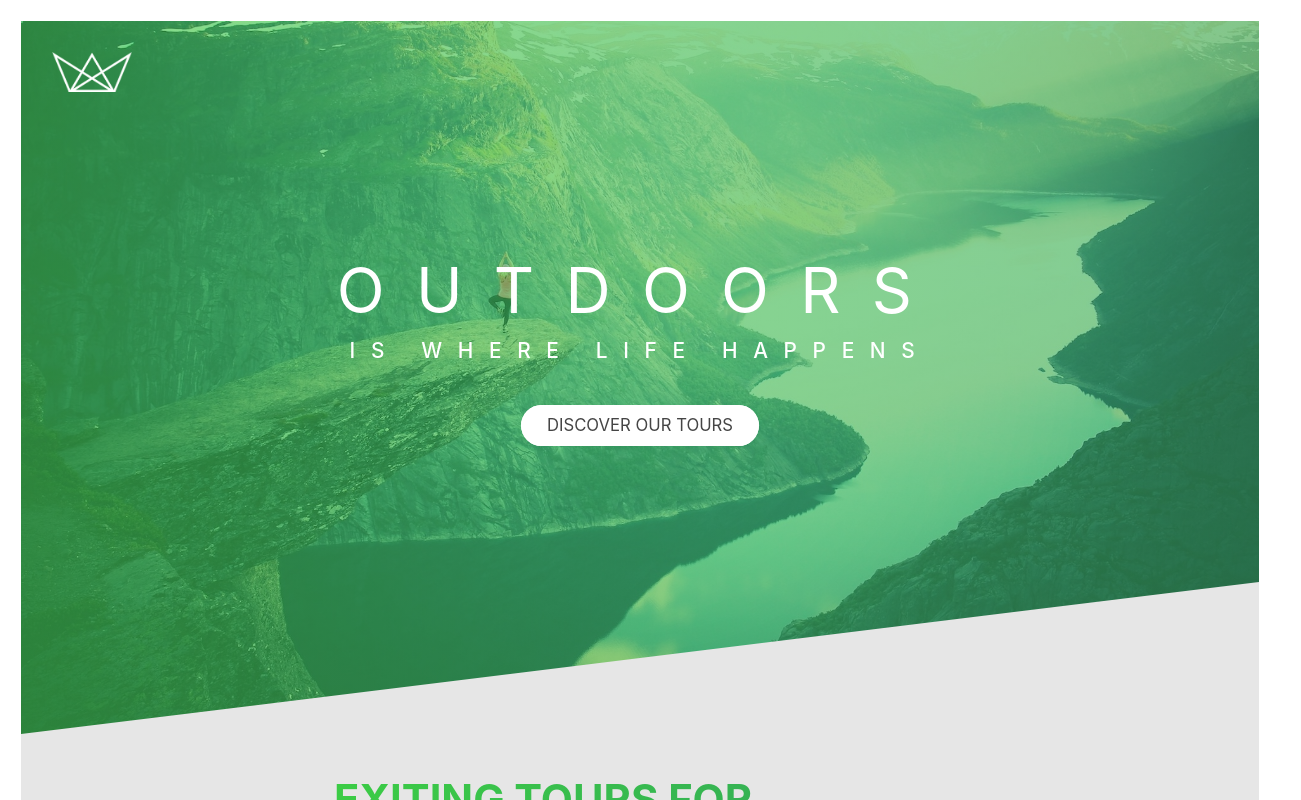
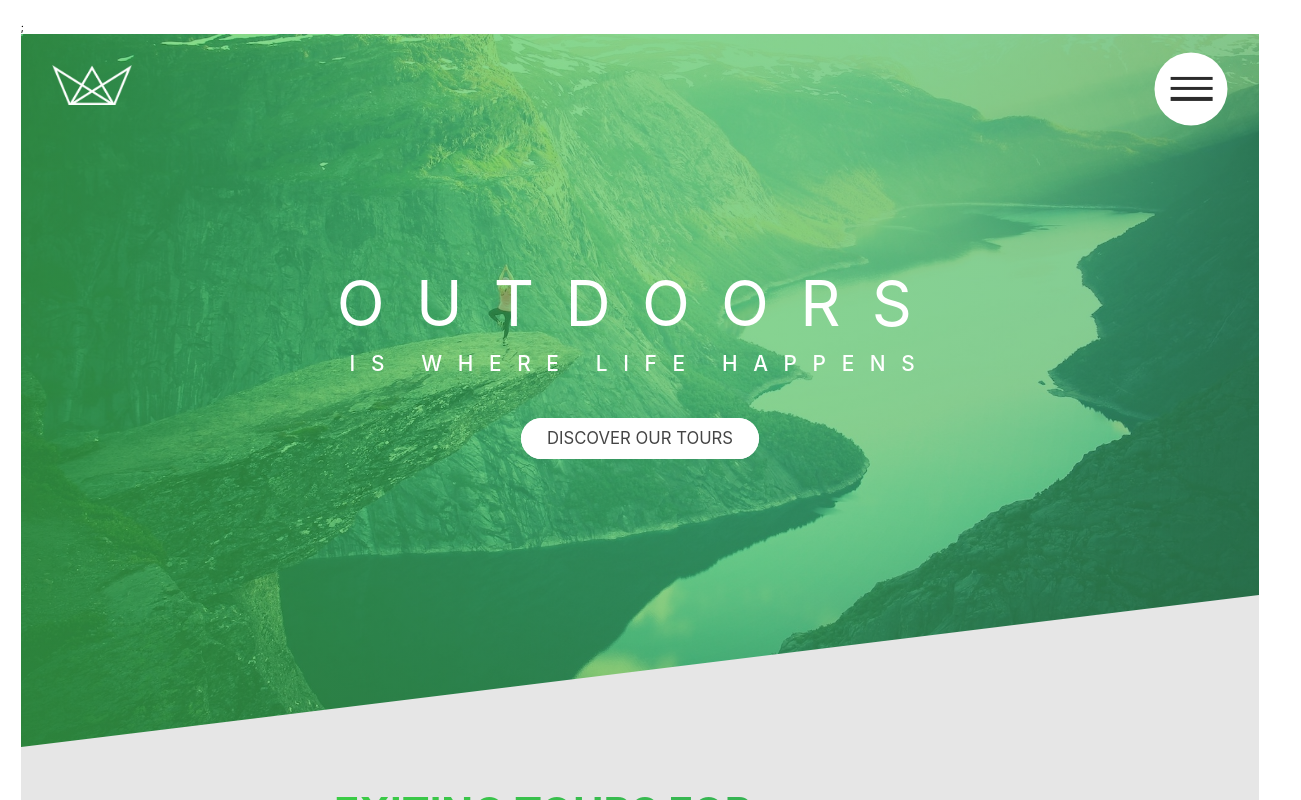
Before and after one commit to Hassen-Ahmed/Nartures, a React (Create React App) app: page / in a window 1280 px wide. Shown: the top 800 px of the page, 1301 px wide, since content can reach past the window. Built offline with nearby package versions, Linux system fonts and the light colour scheme.

Commit message:
add menu button

```diff
--- a/src/1-7-pattern/base/_animation.scss
+++ b/src/1-7-pattern/base/_animation.scss
@@ -18,3 +18,36 @@
     transform: translateX(0rem);
   }
 }
+
+@keyframes menuBtn {
+  0% {
+    opacity: 0;
+    transform: translateX(2rem);
+  }
+  100% {
+    opacity: 1;
+    transform: translateX(0rem);
+  }
+}
+
+@keyframes menuListsChecked {
+  0% {
+    opacity: 0;
+    transform: translateX(20rem);
+  }
+  100% {
+    opacity: 1;
+    transform: translateX(0rem);
+  }
+}
+
+@keyframes menuBtnSkewX {
+  0% {
+    transform: skewX(20deg);
+  }
+  30% {
+    transform: skewX(-20deg);
+  }
+  100% {
+  }
+}
--- a/src/1-7-pattern/base/_base.scss
+++ b/src/1-7-pattern/base/_base.scss
@@ -17,4 +17,6 @@ body {
   -webkit-font-smoothing: antialiased;
   -moz-osx-font-smoothing: grayscale;
   padding: 2rem;
+  padding-bottom: 0rem;
+  position: relative;
 }
--- /dev/null
+++ b/src/1-7-pattern/pages/Footer.tsx
@@ -0,0 +1,40 @@
+import React from "react";
+
+const logoImg = require("../../assets/img/logo-green-1x.png");
+// const logoImg2 = "../assets/img/logo-green-1x.png";
+
+const Footer: React.FC = () => {
+  return (
+    <div className="footer">
+      <div className="footer__upper">
+        <img src={logoImg} alt="logo" />
+      </div>
+      <div className="footer__bottom">
+        <div className="footer__left">
+          <div className="footer__left--inner">
+            <h2>COMPANY</h2>
+            <h2>CONTACT US</h2>
+            <h2>CARRERS</h2>
+            <h2>PRIVACY POLICY</h2>
+            <h2>TERMS</h2>
+          </div>
+        </div>
+        <div className="footer__right">
+          <p>
+            Build by <span className="footer__right--span">Hassen Abdela</span>
+            from online course
+            <br />
+            <span className="footer__right--span"> ADVANCED CSS</span> AND{" "}
+            <span className="footer__right--span"> SASS </span> and also{" "}
+            <span className="footer__right--span"> React js</span>. Some of the
+            presented Cs5 feature are highly experimental and may not work in
+            all browsers, or may work in a different way at the time of watching
+            this video. WEb development chnages quickly, just live with it
+          </p>
+        </div>
+      </div>
+    </div>
+  );
+};
+
+export default Footer;
--- a/src/1-7-pattern/pages/Form.tsx
+++ b/src/1-7-pattern/pages/Form.tsx
@@ -1,6 +1,7 @@
 import React from "react";
 
 const bgPic: string = require("../../assets/img/nat-10.jpg");
+
 const Form: React.FC = () => {
   return (
     <div className="form">
--- /dev/null
+++ b/src/1-7-pattern/pages/Menu.tsx
@@ -0,0 +1,64 @@
+import React from "react";
+
+const Menu = () => {
+  return (
+    <div className="menu">
+      <input type="checkbox" id="radio" />
+      <label htmlFor="radio">
+        <div className="menu__btn">
+          <span></span>
+        </div>
+      </label>
+      {/* <div className="menu__corner-container"> */}
+      {/* <div className="menu__btn-container"> */}
+      {/* <input className="menu__input" type="checkbox" id="radio" />
+          <label htmlFor="radio">
+            <div className="menu__btn">
+              <span></span>
+            </div>
+          </label> */}
+      {/* </div> */}
+      {/* </div> */}
+      <div className="menu__bg"></div>
+      <div className="menu__lists">
+        {/* 01 */}
+        <div className="menu__list ">
+          <div className="menu__list-bg"></div>
+          <h1>
+            01<span></span>ABOUT NATURES
+          </h1>
+        </div>
+        {/* 02 */}
+        <div className="menu__list ">
+          <div className="menu__list-bg"></div>
+          <h1>
+            02<span></span>YOUR BENEFITS
+          </h1>
+        </div>
+        {/* 03 */}
+        <div className="menu__list ">
+          <div className="menu__list-bg"></div>
+          <h1>
+            03<span></span>POPULAR TOURS
+          </h1>
+        </div>
+        {/* 04 */}
+        <div className="menu__list ">
+          <div className="menu__list-bg"></div>
+          <h1>
+            04<span></span>STORIES
+          </h1>
+        </div>
+        {/* 05 */}
+        <div className="menu__list ">
+          <div className="menu__list-bg"></div>
+          <h1>
+            05<span></span>BOOK NOW
+          </h1>
+        </div>
+      </div>
+    </div>
+  );
+};
+
+export default Menu;
--- /dev/null
+++ b/src/1-7-pattern/pages/_footer.scss
@@ -0,0 +1,82 @@
+// starging here...
+.footer {
+  height: 70vh;
+  width: 100%;
+  background-color: rgba($grey-05, 0.96);
+  margin-top: -1.5rem;
+  padding: 10rem 20rem;
+
+  &__upper {
+    @include flexyColumn;
+    margin-bottom: 10rem;
+  }
+  &__bottom {
+    display: flex;
+    justify-content: center;
+    align-items: flex-start;
+    gap: 30rem;
+    // background-color: rebeccapurple;
+  }
+
+  &__left {
+    flex-basis: 50%;
+    display: flex;
+    justify-content: flex-end;
+  }
+
+  &__left--inner {
+    display: flex;
+    justify-content: flex-end;
+
+    width: 81%;
+    border-top: 0.1rem solid rgba($grey-02, 1);
+    padding-top: 2rem;
+
+    h2 {
+      color: $white-color;
+      font-size: 1.5rem;
+      font-weight: 400;
+      transition: all 0.3s ease;
+
+      &:not(h2:last-child) {
+        margin-right: 1.4rem;
+      }
+
+      &:hover {
+        text-shadow: 0.3rem 0.5rem 2rem rgba(0, 0, 0, 0.99);
+        background-color: $grey-04;
+        transform: scale(1.2) rotateZ(10deg);
+        color: $primary-green-light;
+        border-radius: 1rem;
+      }
+    }
+  }
+
+  &__right {
+    flex-basis: 50%;
+    color: $white-color;
+    margin: 0 1rem;
+    padding-top: 2rem;
+    font-size: 1.5rem;
+    font-weight: 400;
+    border-top: 0.1rem solid rgba($grey-02, 1);
+
+    p {
+      line-height: 2.4rem;
+    }
+  }
+
+  &__right--span {
+    display: inline-block;
+    transition: all 0.3s ease;
+    text-transform: uppercase;
+
+    &:hover {
+      text-shadow: 0.3rem 0.5rem 2rem rgba(0, 0, 0, 0.99);
+      background-color: $grey-04;
+      transform: scale(1.2) rotateZ(10deg);
+      color: $primary-green-light;
+      border-radius: 1rem;
+    }
+  }
+}
--- /dev/null
+++ b/src/1-7-pattern/pages/_menu.scss
@@ -0,0 +1,164 @@
+// starting here...
+.menu {
+  position: absolute;
+  z-index: 100;
+  width: 100vw;
+  height: 100vh;
+  display: flex;
+  @include flexyColumn;
+
+  &__lists {
+    z-index: 110;
+    opacity: 0;
+    transition: all 0.25s ease;
+    display: flex;
+    flex-direction: column;
+    justify-content: center;
+    align-items: center;
+    position: fixed;
+  }
+  &__list {
+    margin: 1.5rem;
+    padding: 0 1.5rem;
+    cursor: pointer;
+    position: relative;
+
+    &:hover h1 {
+      color: $primary-green-light;
+      transform: skewX(0deg);
+      animation: menuBtn 0.3s ease;
+    }
+
+    &:hover div {
+      clip-path: polygon(0 0, 100% 0, 100% 100%, 0 100%);
+      animation: menuBtnSkewX 0.2s ease;
+    }
+    div {
+      position: absolute;
+      top: 0;
+      left: 0;
+      width: 100%;
+      height: 100%;
+      background: $white-color;
+      clip-path: polygon(100% 0, 100% 0, 100% 100%, 100% 100%);
+      transition: all 0.15s ease;
+    }
+
+    h1 {
+      color: $white-color;
+      font-size: 3rem;
+      font-weight: 300;
+      text-align: center;
+      transition: all 0.3s ease;
+
+      span {
+        display: inline-block;
+        width: 1.5rem;
+      }
+    }
+  }
+
+  & input:checked ~ &__lists {
+    opacity: 1;
+
+    animation: menuListsChecked 0.3s ease;
+  }
+
+  & input:checked ~ &__bg {
+    transform: scale(200);
+  }
+
+  input:checked ~ label span {
+    background-color: transparent;
+  }
+  input:checked ~ label span::after {
+    transform: rotate(45deg);
+    top: 80%;
+  }
+  input:checked ~ label span::before {
+    transform: rotate(-45deg);
+    top: 80%;
+  }
+  input {
+    display: none;
+  }
+
+  label {
+    width: 7rem;
+    height: 7rem;
+    position: fixed;
+    top: 5rem;
+    right: 5rem;
+    z-index: 130;
+  }
+
+  &__btn {
+    width: 7rem;
+    height: 7rem;
+    background-color: $white-color;
+    position: absolute;
+    top: 50%;
+    left: 50%;
+    transform: translate(-50%, -50%);
+    border-radius: 50%;
+    z-index: 120;
+
+    span {
+      z-index: 120;
+      width: 4rem;
+      height: 0.3rem;
+      background-color: $grey-05;
+      position: absolute;
+      top: 50%;
+      left: 50%;
+      transform: translate(-50%, -50%);
+      transition: all 0.3s ease;
+
+      &::before {
+        content: "";
+        display: block;
+        width: 100%;
+        height: 100%;
+        position: absolute;
+        top: -0.99rem;
+        left: 0;
+        background-color: $grey-05;
+        transition: all 0.3s ease;
+      }
+      &::after {
+        content: "";
+        display: block;
+        width: 100%;
+        height: 100%;
+        position: absolute;
+        top: 0.99rem;
+        left: 0;
+        background-color: $grey-05;
+        transition: all 0.3s ease;
+      }
+    }
+    &:hover span::before {
+      top: -0.8rem;
+    }
+
+    &:hover span::after {
+      top: 0.8rem;
+    }
+  }
+
+  &__bg {
+    z-index: 110;
+    width: 2rem;
+    height: 2rem;
+    position: fixed;
+    top: 8rem;
+    right: 8rem;
+    border-radius: 50%;
+    background-image: radial-gradient(
+      $primary-green-dark,
+      $primary-green-light
+    );
+    box-shadow: 0.3rem 0.5rem 2rem rgba(0, 0, 0, 0.15);
+    transition: all 0.2s cubic-bezier(0.45, 0.63, 1, 0.4);
+  }
+}
--- a/src/App.tsx
+++ b/src/App.tsx
@@ -2,18 +2,22 @@ import React from "react";
 import Book from "./1-7-pattern/pages/Book";
 import Comment from "./1-7-pattern/pages/Comment";
 import Explore from "./1-7-pattern/pages/Explore";
+import Footer from "./1-7-pattern/pages/Footer";
 import Form from "./1-7-pattern/pages/Form";
 import Home from "./1-7-pattern/pages/Home";
+import Menu from "./1-7-pattern/pages/Menu";
 import Tour from "./1-7-pattern/pages/Tour";
 const App: React.FC = () => {
   return (
     <>
+      <Menu />;
       <Home />;
       <Tour />;
       <Explore />;
       <Book />;
       <Comment />;
       <Form />;
+      <Footer />;
     </>
   );
 };
--- a/src/index.scss
+++ b/src/index.scss
@@ -13,6 +13,8 @@
 @import "./1-7-pattern/pages/book";
 @import "./1-7-pattern/pages/comment";
 @import "./1-7-pattern/pages/explore";
+@import "./1-7-pattern/pages/footer";
 @import "./1-7-pattern/pages/form";
 @import "./1-7-pattern/pages/home";
+@import "./1-7-pattern/pages/menu";
 @import "./1-7-pattern/pages/tour";
--- /dev/null
+++ b/src/testTwo.js
@@ -0,0 +1,2 @@
+const hte = require("./testTwo");
+console.log(hte);
```
Also changed, not shown: src/test.js (+15 -15 lines).
